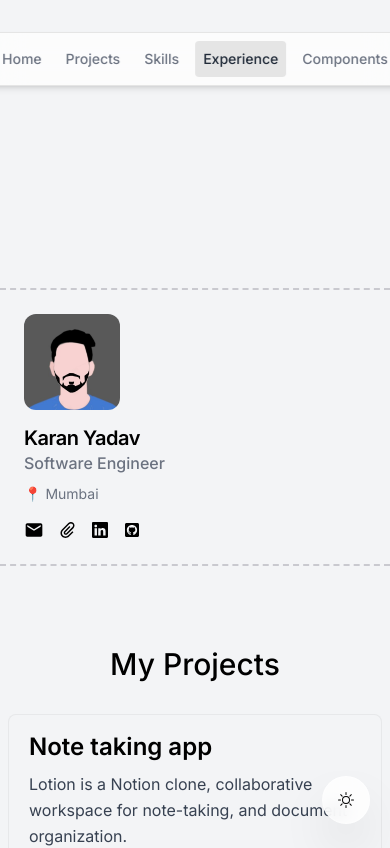
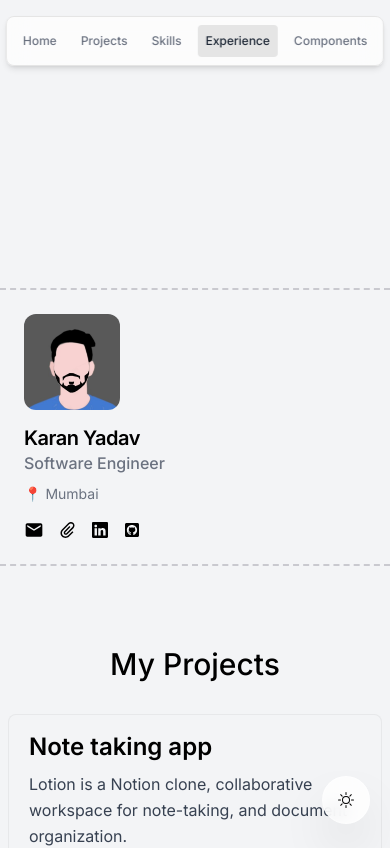
Before and after one commit to karanyadavv/portfolio, a Next.js app: page / in a window 390 px wide. Shown: the top 848 px of the page. Built offline with nearby package versions, Linux system fonts and the light colour scheme.

Commit message:
updated nav for mb

```diff
--- a/components/header.tsx
+++ b/components/header.tsx
@@ -11,8 +11,8 @@ export default function Header() {
 
   return (
     <header className="z-10">
-      <nav className="pointer-events-auto fixed left-1/2 top-8 z-[999] flex -translate-x-1/2 items-center justify-between rounded-lg border border-neutral-200 bg-white/70 p-1 shadow-md backdrop-blur-md dark:border-neutral-800 dark:bg-black/70 sm:top-4">
-        <ul className="flex items-center justify-center gap-y-1 text-sm font-medium text-gray-500 sm:flex-nowrap sm:gap-5">
+      <nav className="pointer-events-auto fixed left-1/2 top-4 z-[999] flex -translate-x-1/2 items-center justify-between rounded-lg border border-neutral-200 bg-white/70 p-1 shadow-md backdrop-blur-md dark:border-neutral-800 dark:bg-black/70 sm:top-4">
+        <ul className="flex items-center justify-center gap-y-1 text-xs font-medium text-gray-500 sm:flex-nowrap sm:gap-5 sm:text-sm">
           {links.map((link) => (
             <motion.li
               className="relative flex items-center justify-center"
```
